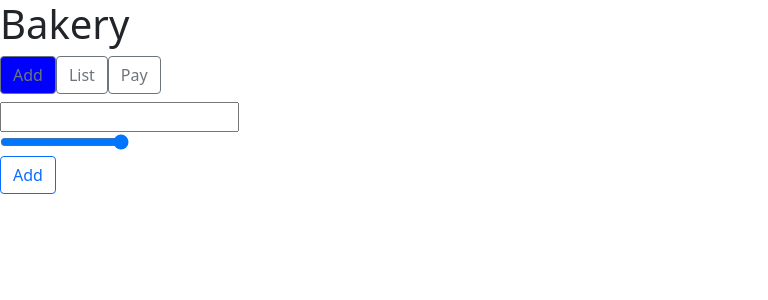
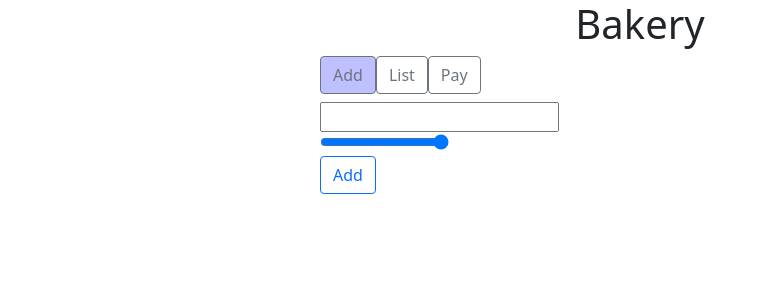
Before and after one commit to acdmft/bakery, a React (Create React App) app: page / in a window 1280 px wide. Shown: the top 300 px of the page, without its empty margins (0-768 px from the left). Built offline with nearby package versions, Linux system fonts and the light colour scheme.

Commit message:
add list component (ex-6)

```diff
--- a/src/App.js
+++ b/src/App.js
@@ -35,7 +35,9 @@ class App extends React.Component {
           ></Add>
         );
       case "List":
-        return <List></List>;
+        return (<List items={this.state.items}>
+
+        </List>);
       case "Pay":
         return <Pay></Pay>;
     }
@@ -63,14 +65,18 @@ class App extends React.Component {
   addItem(e) {
     e.preventDefault();
     const updatedItems = this.state.items;
-    updatedItems.push({name: this.state.productName, price: this.state.price});
-    this.setState({items: updatedItems});
+    updatedItems.push({
+      name: this.state.productName,
+      price: this.state.price,
+    });
+    this.setState({ items: updatedItems });
     console.log(this.state.items);
   }
   render() {
     return (
-      <div>
-        <h1>Bakery</h1>
+      <div className="w-50 mx-auto">
+        <h1 className="text-center">Bakery</h1>
+        <div className="">
           <Button
             onClick={this.selectAdd}
             children={"Add"}
@@ -86,6 +92,7 @@ class App extends React.Component {
             children={"Pay"}
             isSelected={this.state.activeTab === "Pay"}
           ></Button>
+        </div>
         {this.renderActiveTab()}
       </div>
     );
--- a/src/components/Button.js
+++ b/src/components/Button.js
@@ -6,7 +6,7 @@ class Button extends React.Component {
       <button
         className="btn btn-outline-secondary"
         style={{
-          backgroundColor: this.props.isSelected ? "blue" : "transparent",
+          backgroundColor: this.props.isSelected ? "rgba(128, 130, 255, 0.5)" : "transparent",
         }}
         onClick={this.props.onClick}
       >
--- a/src/components/List.js
+++ b/src/components/List.js
@@ -6,7 +6,14 @@ class List extends React.Component {
   }
 
   render() {
-    return <div>List</div>;
+    return (<ul>
+      {this.props.items.map((item)=>{
+        return (
+          <li>Product name: {item.name}<br></br>
+          Product price: {item.price}</li>
+        );
+      })}
+    </ul>);
   }
 }
 export default List;
```
Lines whose indentation alone changed are shown as unchanged.
